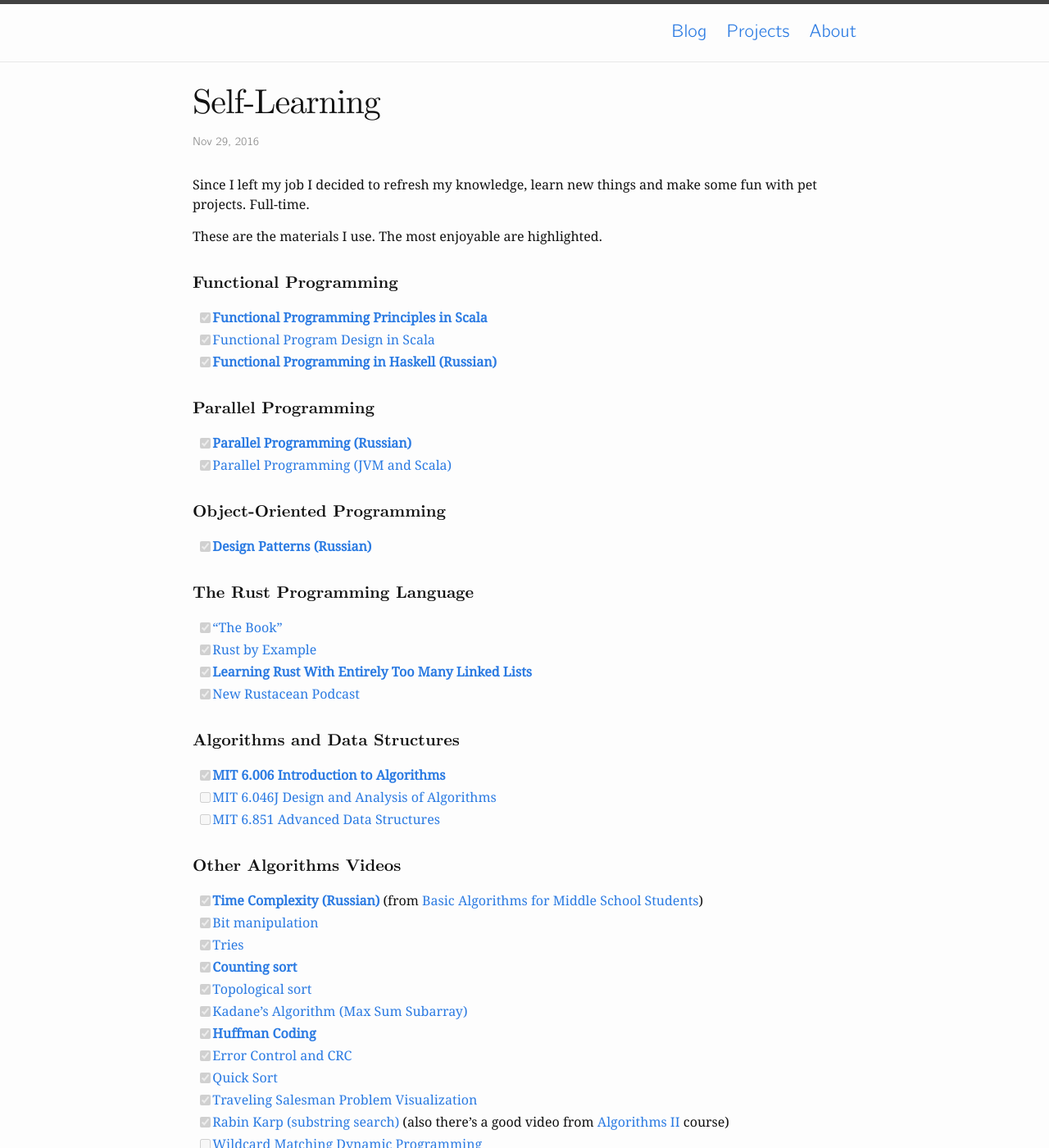
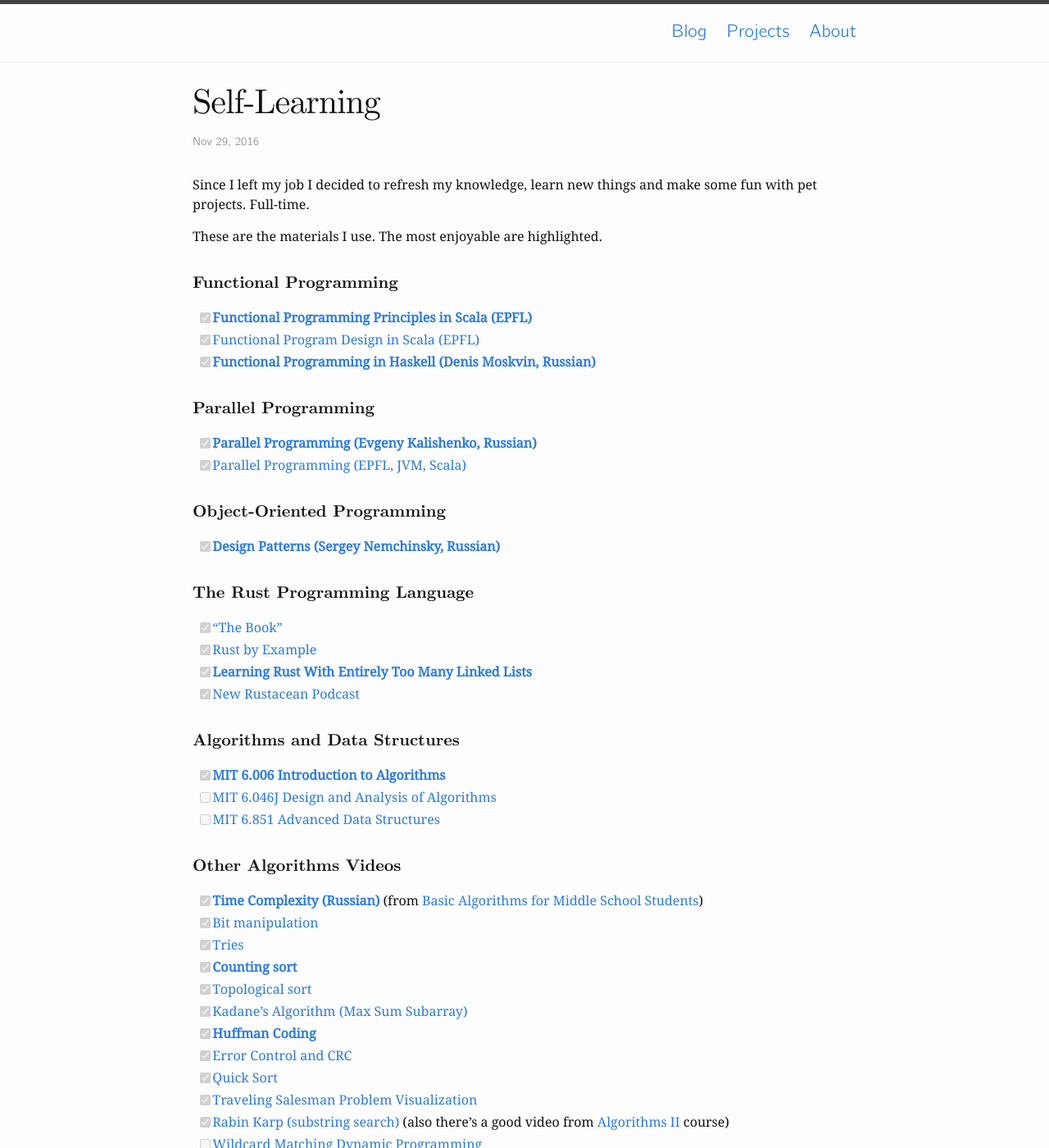
Before and after one commit to alopatindev/alopatindev.github.io, a Jekyll site: the page built from _posts/2016-11-29-self-learning.markdown, in a window 1280 px wide and 1400 px high. Shown: the whole window at 82% size. Built offline with Jekyll 4.4.1, drawn with Linux system fonts in a browser that asks for light colours; comment, search, counter and statistics services are not loaded; some of the changed lines change nothing that is shown; some of the changed text lies outside the part shown.

Commit message:
update 2016-11-29-self-learning

```diff
--- a/_posts/2016-11-29-self-learning.markdown
+++ b/_posts/2016-11-29-self-learning.markdown
@@ -10,16 +10,16 @@ Since I left my job I decided to refresh my knowledge, learn new things and make
 These are the materials I use. The most enjoyable are highlighted.
 
 #### Functional Programming
-- [x][**Functional Programming Principles in Scala**](https://www.coursera.org/learn/progfun1)
-- [x][Functional Program Design in Scala](https://www.coursera.org/learn/progfun2)
-- [x][**Functional Programming in Haskell (Russian)**](https://stepik.org/course/Функциональное-программирование-на-языке-Haskell-75)
+- [x][**Functional Programming Principles in Scala (EPFL)**](https://www.coursera.org/learn/progfun1)
+- [x][Functional Program Design in Scala (EPFL)](https://www.coursera.org/learn/progfun2)
+- [x][**Functional Programming in Haskell (Denis Moskvin, Russian)**](https://stepik.org/course/Функциональное-программирование-на-языке-Haskell-75)
 
 #### Parallel Programming
-- [x][**Parallel Programming (Russian)**](https://www.youtube.com/playlist?list=PLlb7e2G7aSpQCPeKTcVBHJns_JOxrc_fT)
-- [x][Parallel Programming (JVM and Scala)](https://www.coursera.org/learn/parprog1)
+- [x][**Parallel Programming (Evgeny Kalishenko, Russian)**](https://www.youtube.com/playlist?list=PLlb7e2G7aSpQCPeKTcVBHJns_JOxrc_fT)
+- [x][Parallel Programming (EPFL, JVM, Scala)](https://www.coursera.org/learn/parprog1)
 
 #### Object-Oriented Programming
-- [x][**Design Patterns (Russian)**](https://www.youtube.com/playlist?list=PLmqFxxywkatStbd9hdzVOS1hZa9dc56k4)
+- [x][**Design Patterns (Sergey Nemchinsky, Russian)**](https://www.youtube.com/playlist?list=PLmqFxxywkatStbd9hdzVOS1hZa9dc56k4)
 
 #### The Rust Programming Language
 - [x] ["The Book"](https://doc.rust-lang.org/book)
@@ -56,7 +56,7 @@ These are the materials I use. The most enjoyable are highlighted.
 - [ ][MIT 6.001 Structure and Interpretation of Computer Programs](https://www.youtube.com/watch?v=2Op3QLzMgSY&list=PL8FE88AA54363BC46)
 
 #### Data Analysis
-- [ ][Big Data Analysis with Scala and Spark](https://www.coursera.org/learn/big-data-analysys)
+- [ ][Big Data Analysis with Scala and Spark (EPFL)](https://www.coursera.org/learn/big-data-analysys)
 
 #### Other
 - [x][**Clean Code: A Handbook of Agile Software Craftsmanship**](https://www.amazon.com/Clean-Code-Handbook-Software-Craftsmanship/dp/0132350882)
```
